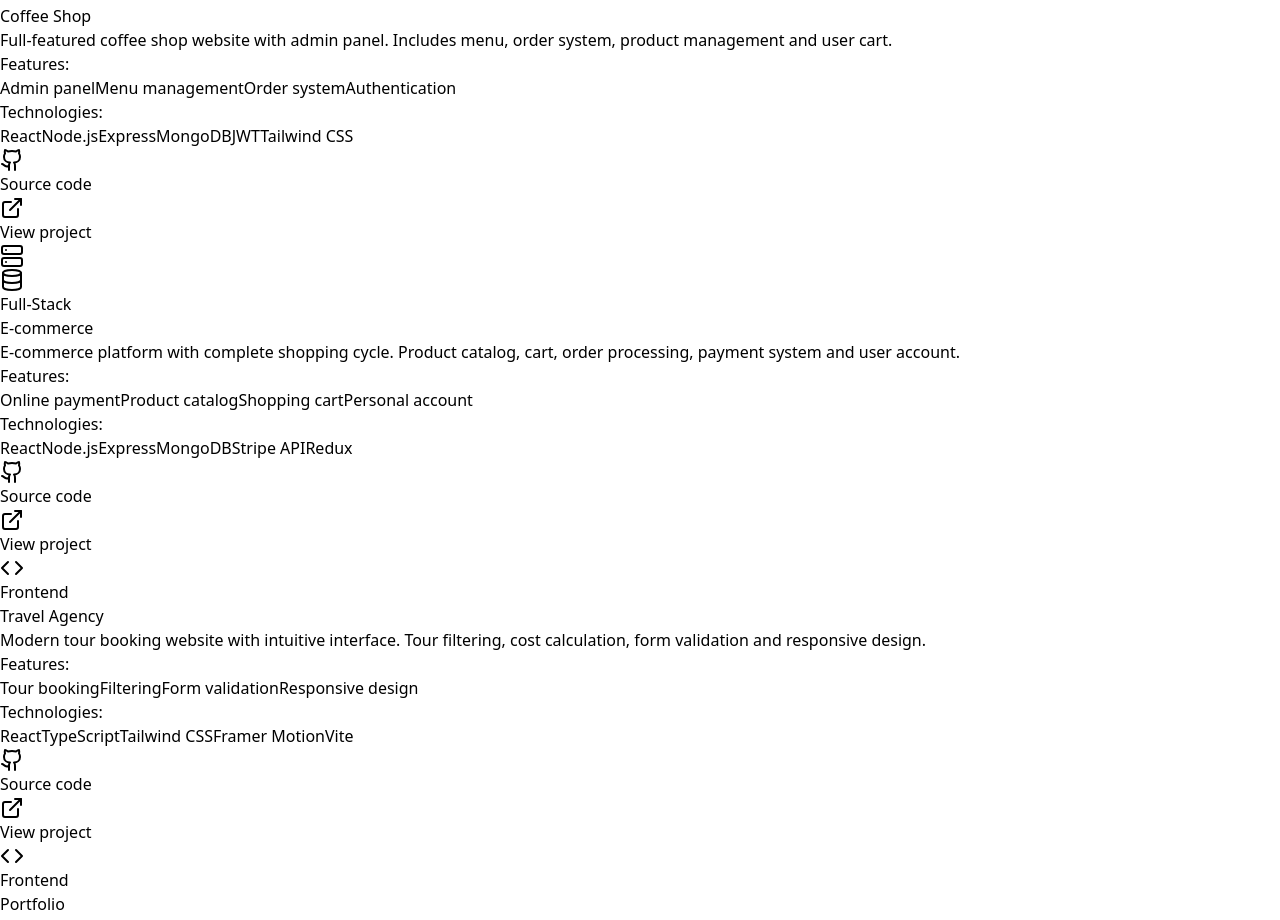
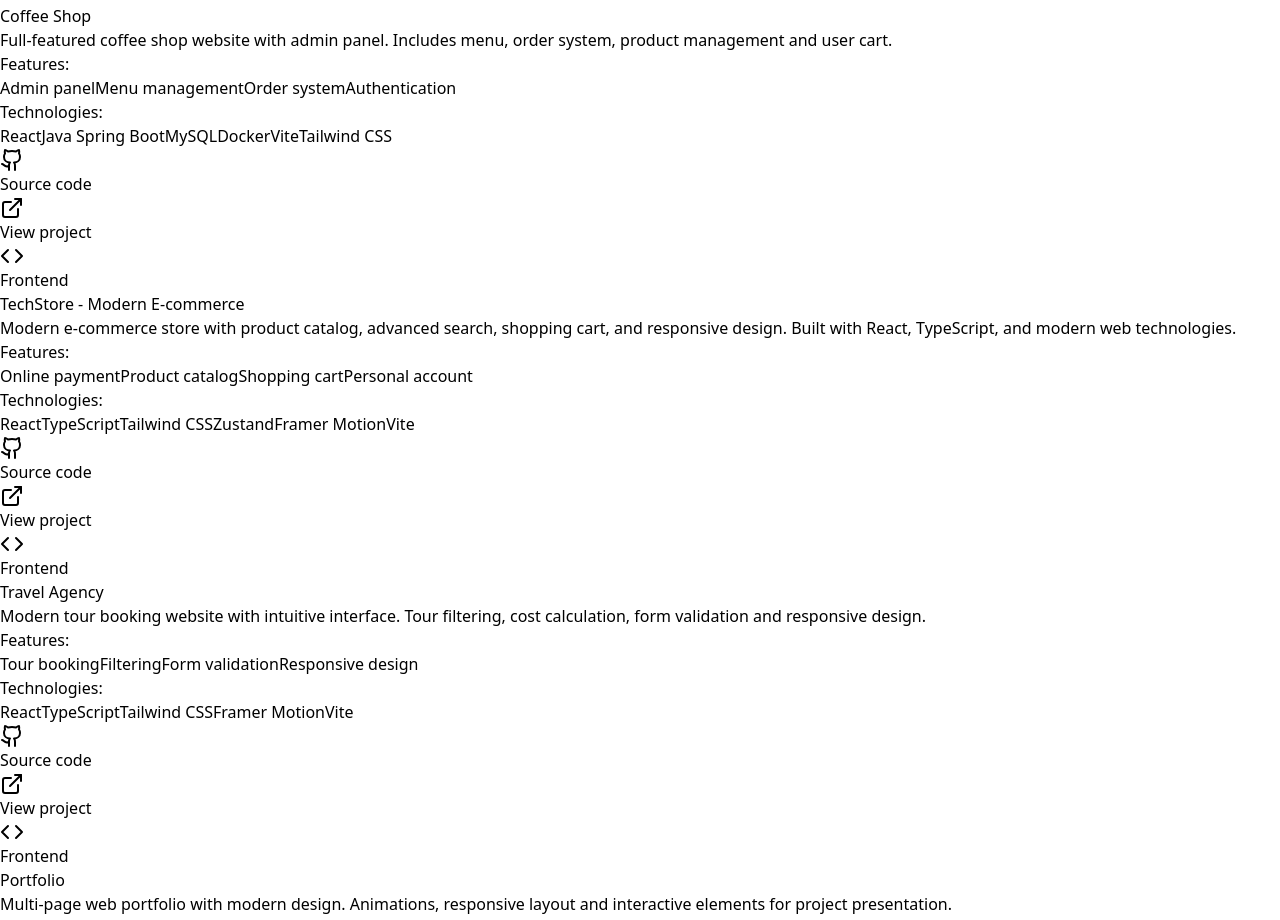
Before and after one commit to Valerii-prog-beep/my-portfolio, a React (Vite) app: page /web in a window 1280 px wide. Shown: the part 884-1804 px from the top of the page. Built offline with nearby package versions, Linux system fonts and the light colour scheme.

Commit message:
correct projects

```diff
--- a/src/components/Projects.jsx
+++ b/src/components/Projects.jsx
@@ -11,7 +11,7 @@ const Projects = () => {
       id: 1,
       title: t('web.projects.coffeeShop.title'),
       description: t('web.projects.coffeeShop.description'),
-      technologies: ["React", "Node.js", "Express", "MongoDB", "JWT", "Tailwind CSS"],
+      technologies: ["React", "Java Spring Boot", "MySQL", "Docker", "Vite", "Tailwind CSS"],
       githubUrl: "https://github.com/Valerii-prog-beep/coffee-shop",
       demoUrl: "#",
       features: [
@@ -27,16 +27,16 @@ const Projects = () => {
       id: 2,
       title: t('web.projects.ecommerce.title'),
       description: t('web.projects.ecommerce.description'),
-      technologies: ["React", "Node.js", "Express", "MongoDB", "Stripe API", "Redux"],
-      githubUrl: "https://github.com/Valerii-prog-beep/ecommerce-store",
-      demoUrl: "#",
+      technologies: ["React", "TypeScript", "Tailwind CSS", "Zustand", "Framer Motion", "Vite"],
+      githubUrl: "https://github.com/Valerii-prog-beep/techstore-ecommerce",
+      demoUrl: "https://valerii-techstore-ecommerce.netlify.app",
       features: [
         t('web.projects.features.onlinePayment'),
         t('web.projects.features.productCatalog'),
         t('web.projects.features.shoppingCart'),
         t('web.projects.features.personalAccount')
       ],
-      backend: true,
+      backend: false,
       featured: true
     },
     {
--- a/src/locales/en/translation.json
+++ b/src/locales/en/translation.json
@@ -197,8 +197,8 @@
         "description": "Full-featured coffee shop website with admin panel. Includes menu, order system, product management and user cart."
       },
       "ecommerce": {
-        "title": "E-commerce",
-        "description": "E-commerce platform with complete shopping cycle. Product catalog, cart, order processing, payment system and user account."
+        "title": "TechStore - Modern E-commerce",
+        "description": "Modern e-commerce store with product catalog, advanced search, shopping cart, and responsive design. Built with React, TypeScript, and modern web technologies."
       },
       "travelAgency": {
         "title": "Travel Agency",
```
